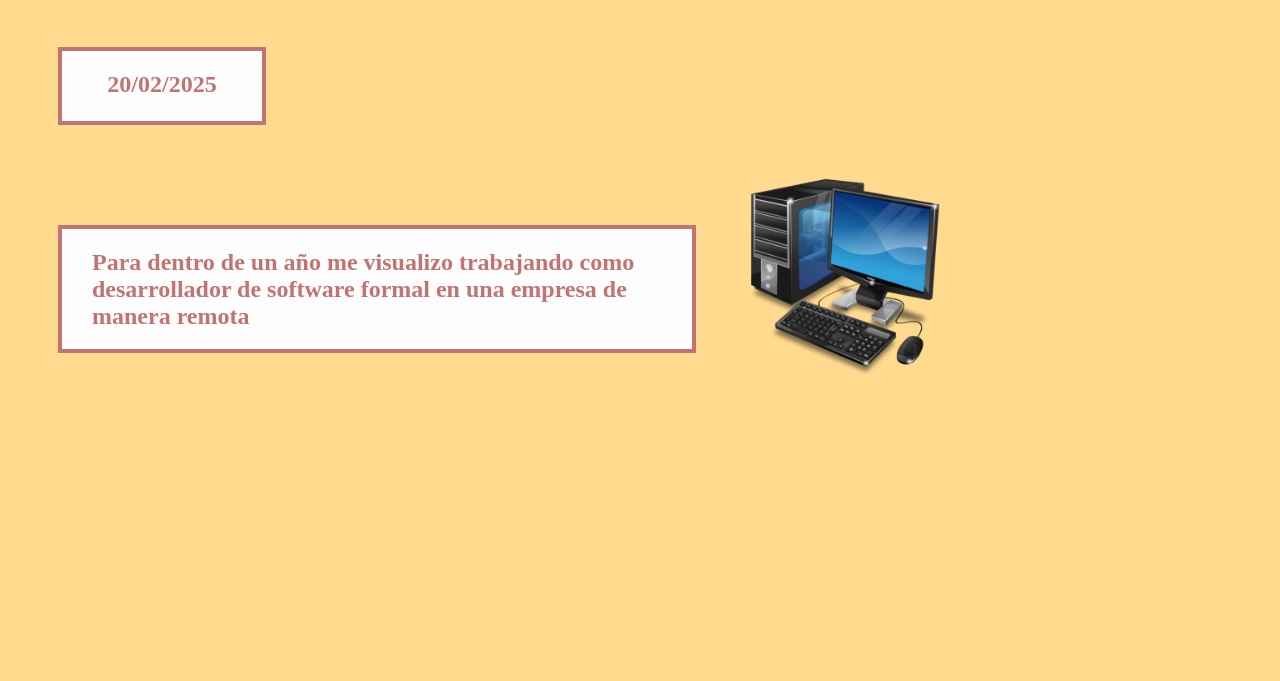
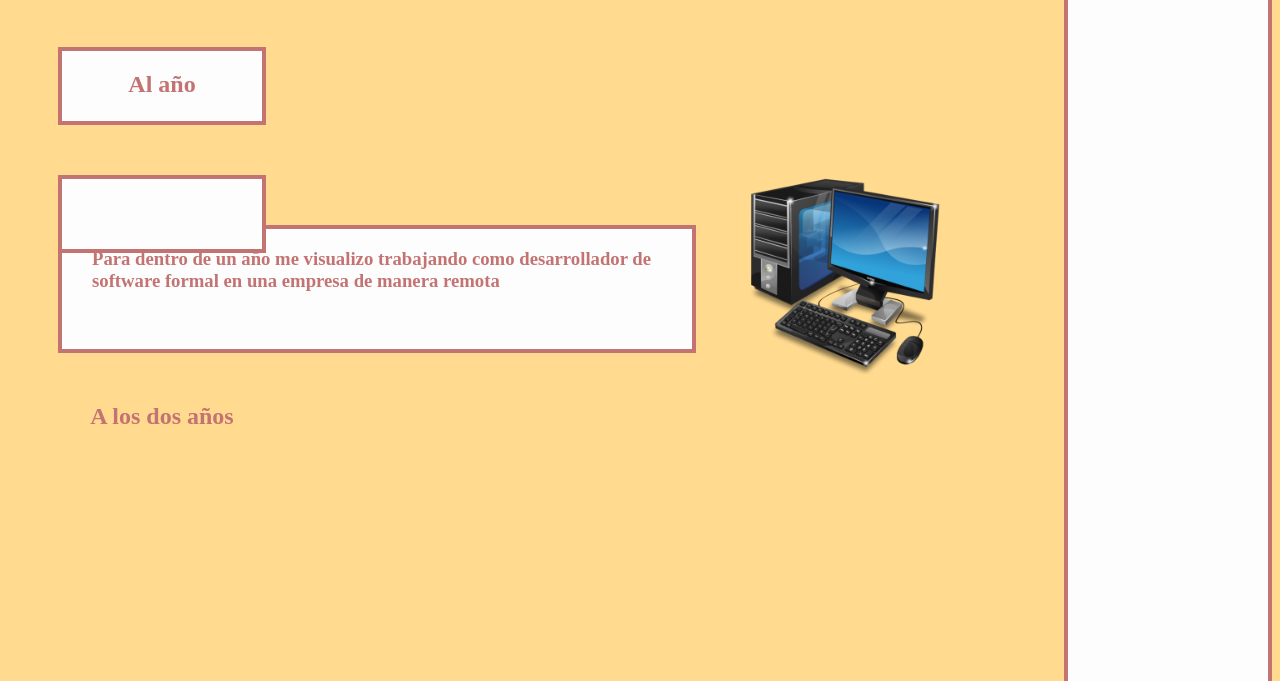
Before and after one commit to Oliwashere/HTML_Lopez_Oliver, a plain HTML site: page Dia 2/Proyecto_de_vida.html in a window 1280 px wide. Shown: the part 119-800 px from the top of the page. Drawn offline with Linux system fonts and the light colour scheme.

Commit message:
Por corregir

```diff
--- a/Dia 2/Proyecto_de_vida.html
+++ b/Dia 2/Proyecto_de_vida.html
@@ -4,6 +4,18 @@
     <title>Mi proyecto de vida</title>
 
     <style>
+        .cuadradoderecha {
+            width: 200px;
+            height: 1500px;
+            background-color: #fdfdfd;
+            border: 4px solid #c47373;
+            position: relative;
+            text-align: center;
+            color: #c47373;
+            margin: auto;
+            float:right;
+        }
+
         .cuadrado {
             width: 700px;
             height: 100px;
@@ -54,27 +66,44 @@
             float: left;
         }
 
-        .cuadrado3 h1 {
+        .cuadrado h3 {
             margin: 0;
             padding: 30px;
             font-family: 'Times New Roman', Times, serif;
         }
+        .cuadrado4 {
+            width: 200px;
+            height: 70px;
+            background-color: #fdfdfd;
+            border: 4px solid #c47373;
+            position: relative;
+            text-align: center;
+            color: #c47373;
+            margin:50;
+        }
+
     </style>
 
 
 </head>
 
 <body style="background-color: #ffda8f;">
+    <div class="cuadradoderecha">
+        <h2></h2>
+    </div>
     <div class="cuadrado">
         <h1>MI PROYECTO DE VIDA</h1>
     </div>
     <div class="cuadrado2">
-        <h2>20/02/2025</h2>
+        <h2>Al año</h2>
     </div>
     <div class="cuadrado3">
-        <h2>Para dentro de un año me visualizo trabajando como desarrollador de software formal en una empresa de manera remota</h2>
+        <h3>Para dentro de un año me visualizo trabajando como desarrollador de software formal en una empresa de manera remota</h3>
     </div>
     <img class="imagen-lateral" src="compu.png" alt="Imagen al lado del cuadrado">
+    <div class="cuadrado4">
+        <h2>A los dos años</h2>
+    </div>
 
 </body>
 
```
